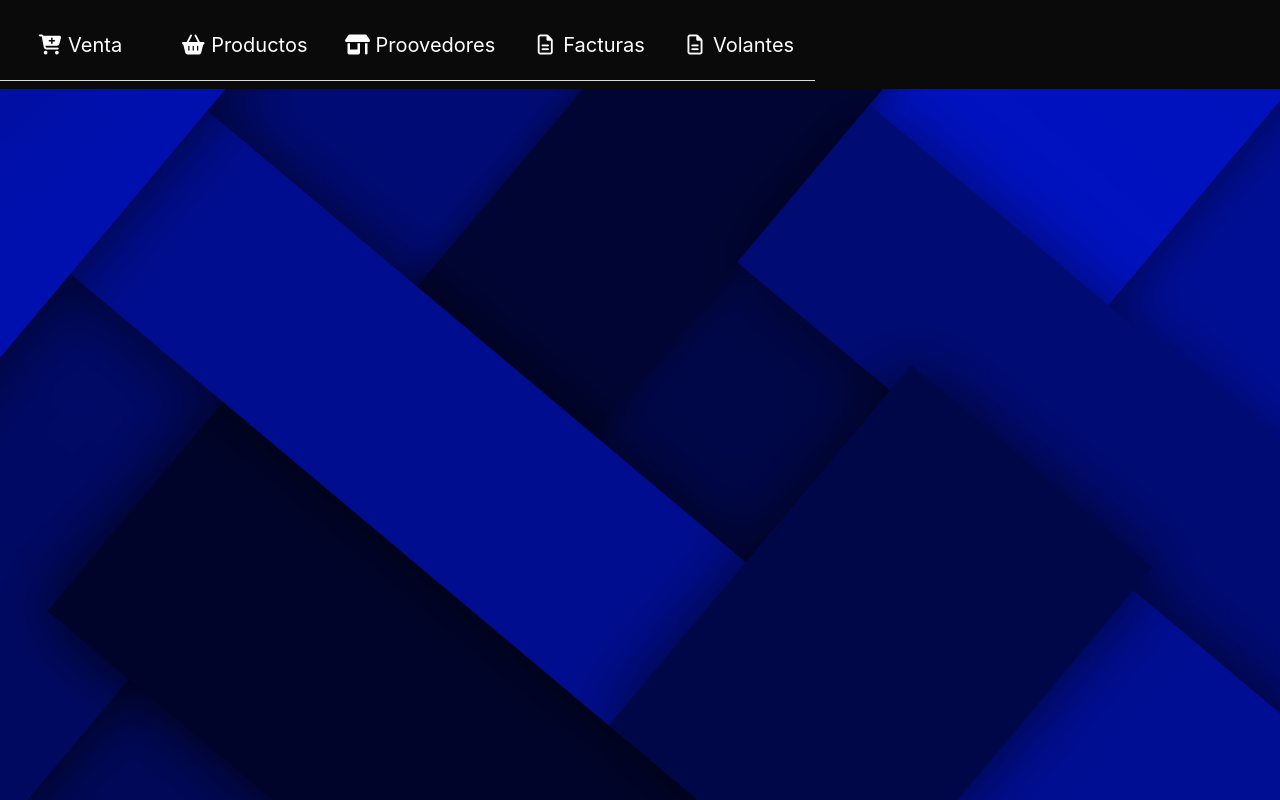
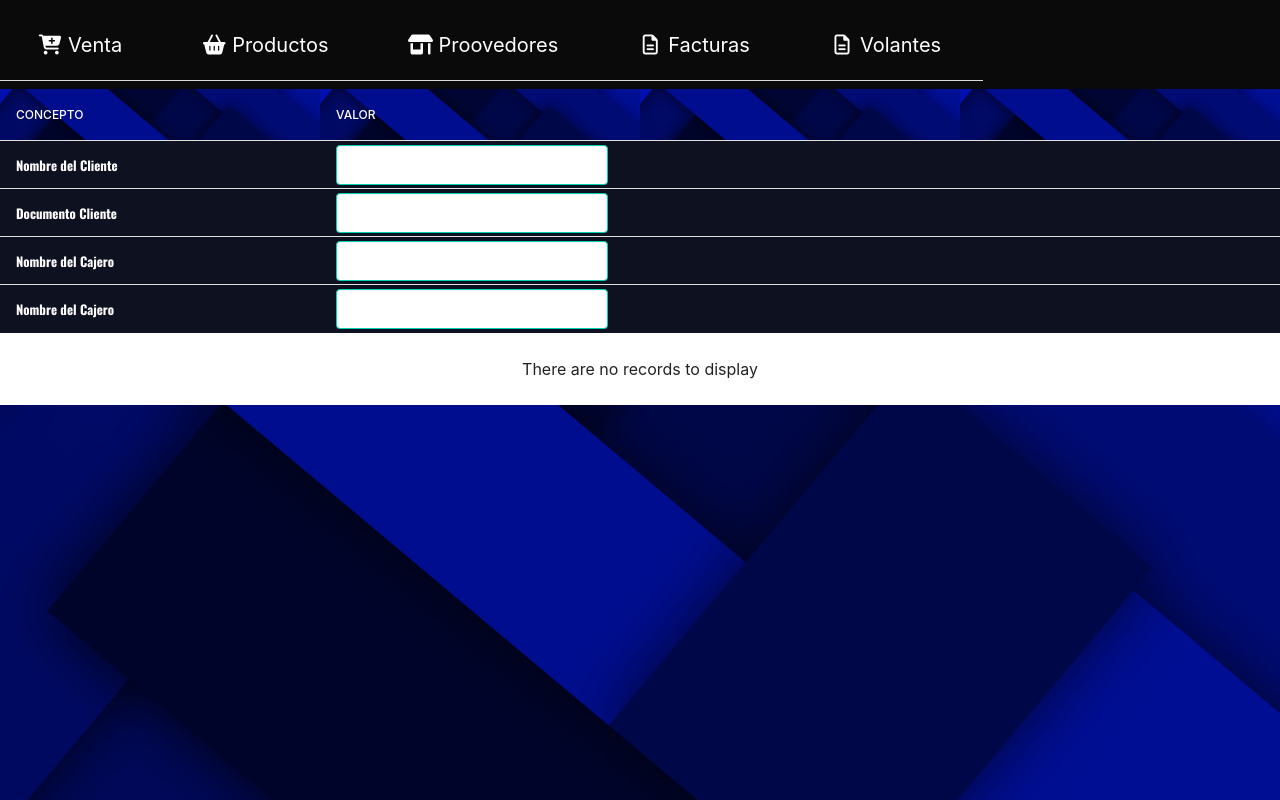
Before and after one commit to juangil991/FrontSistemaFacturas, a React (Create React App) app: page /venta in a window 1280 px wide. Built offline with nearby package versions, Linux system fonts and the light colour scheme.

Commit message:
se añaden productos a la factura

```diff
--- a/src/Components/NavBar.jsx
+++ b/src/Components/NavBar.jsx
@@ -7,7 +7,7 @@ const NavBar = () => {
         <nav class="navbar is-black" >
             <div class="tabs is-centered is-boxed is-medium">
                 <ul>
-                    <NavLink style={{color:'white'}} to="/productos">
+                    <NavLink style={{color:'white'}} to="/Venta">
                         <li>
                             <a>
                                 <span class="icon is-small"><i class="fas fa-cart-plus" aria-hidden="true"></i></span>
@@ -15,30 +15,38 @@ const NavBar = () => {
                             </a>
                         </li>
                     </NavLink>
+                    <NavLink style={{color:'white'}} to="/productos2">
                     <li>
                         <a>
                             <span class="icon is-small"><i class="fas fa-basket-shopping" aria-hidden="true"></i></span>
                             <span>Productos</span>
                         </a>
                     </li>
+                    </NavLink>
+                    <NavLink style={{color:'white'}} to="/productos">
                     <li>
                         <a>
                             <span class="icon is-small"><i class="fas fa-shop" aria-hidden="true"></i></span>
                             <span>Proovedores</span>
                         </a>
                     </li>
+                    </NavLink>
+                    <NavLink style={{color:'white'}} to="/productos">
                     <li>
                         <a>
                             <span class="icon is-small"><i class="far fa-file-alt" aria-hidden="true"></i></span>
                             <span>Facturas</span>
                         </a>
                     </li>
+                    </NavLink>
+                    <NavLink style={{color:'white'}} to="/productos">
                     <li>
                         <a>
                             <span class="icon is-small"><i class="far fa-file-alt" aria-hidden="true"></i></span>
                             <span>Volantes</span>
                         </a>
                     </li>
+                    </NavLink>
                 </ul>
             </div>
         </nav>
--- a/src/Components/ProductosDatatable.jsx
+++ b/src/Components/ProductosDatatable.jsx
@@ -24,12 +24,29 @@ const ProductosDatatable = (props) => {
             selector: row => row.nombreProducto
         },
         {
-            name: 'CANTIDAD',
+            name: 'STOCK',
             selector: row => row.cantidadProducto
         },
         {
             name: 'PRECIO',
             selector: row => row.precioProducto
+        },
+        {
+            name: 'AÑADIR PRODUCTO',
+            selector: row =><button class="input is-primary"
+            onClick={()=>{
+                console.log(row);
+                dispatch(props.addProductoFactura(row));
+            }}
+            >
+                <a><i class="fa-solid fa-circle-plus"></i></a>
+            </button>
+        },
+        {
+            name: 'ELIMINAR PRODUCTO',
+            selector: row =><button class="input is-primary">
+                <i class="fa-solid fa-trash-can"></i>
+            </button>
         }
     ]
     return (<>
@@ -48,5 +65,9 @@ const stateMapToPros = state => {
     }
 }
 
+const mapDispatchToProps = () => ({
+    addProductoFactura
+})
 
-export default connect(stateMapToPros)(ProductosDatatable)
+
+export default connect(stateMapToPros,mapDispatchToProps)(ProductosDatatable)
--- /dev/null
+++ b/src/Components/Venta2.jsx
@@ -0,0 +1,76 @@
+import React, { useEffect, useState } from 'react'
+import { connect } from 'react-redux';
+import { useDispatch } from 'react-redux';
+import styledComponents from 'styled-components';
+import DataTable, { createTheme } from 'react-data-table-component';
+
+const venta2 = (props) => {
+
+    const columns = [
+        {
+            name: 'CONCEPTO',
+            selector: row => row.name
+        },
+        {
+            name: 'VALOR',
+            selector: row => row.input
+        },
+        {
+            name: '',
+            selector: row => row.cantidad
+        },
+        {
+            name: '',
+            selector: row => row.precioProducto
+        }
+
+    ]
+
+    const data = [
+        { name: 'Nombre del Cliente', input: <input class="input is-primary" type="text" /> },
+        { name: 'Documento Cliente', input: <input class="input is-primary" type="text" /> },
+        { name: 'Nombre del Cajero', input: <input class="input is-primary" type="text" /> },
+        { name: 'Nombre del Cajero', input: <input class="input is-primary" type="text" /> },
+    ]
+
+    const column2 = [
+        {
+            name: 'NOMBRE PRODUCTO',
+            selector: row => row.nombreProducto
+        },
+        {
+            name: 'CANTIDAD',
+            selector: row => row.cantidadProducto
+        },
+        {
+            name: 'PRECIO',
+            selector: row => row.precioProducto
+        },
+        {
+            name: '',
+            selector: row => row.relleno}
+
+    ]
+
+
+    return (<>
+        <DataTable
+            columns={columns}
+            data={data}
+        />
+        <DataTable
+            columns={column2}
+            data={props.productos}
+        />
+
+    </>);
+}
+
+const stateMapToPros = state => {
+    return {
+        productos: state.agregarProductoFactura.response
+    }
+}
+
+
+export default connect(stateMapToPros)(venta2)
--- a/src/Routes/index.js
+++ b/src/Routes/index.js
@@ -5,6 +5,7 @@ import NavBar from "../Components/NavBar";
 import ProductoComponent from "../Components/Productos";
 import VentaComponent from "../Components/Venta";
 import ProductosDatatable from "../Components/ProductosDatatable";
+import Venta2 from "../Components/Venta2";
 
 export const RoutesPath = () => {
   return (
@@ -13,6 +14,7 @@ export const RoutesPath = () => {
       <Routes>
         <Route path="/productos2" element={<ProductosDatatable/>}/>
         <Route path="/" element={<VentaComponent />} />
+        <Route path="/venta" element={<Venta2 />} />
         <Route path="/ingresar" element={<Ingresar />} />
         <Route path="/registrarse" element={<Registrarse />} />
         <Route path="/productos" element={<ProductoComponent />} />
```
